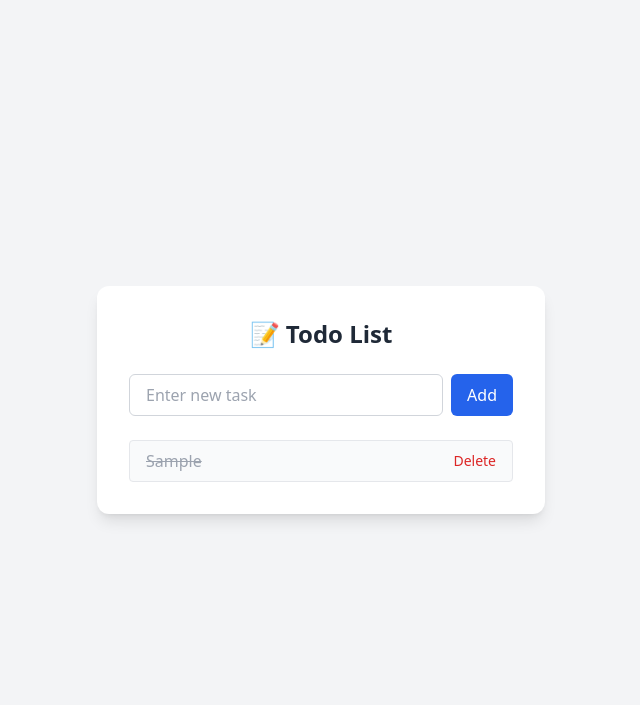
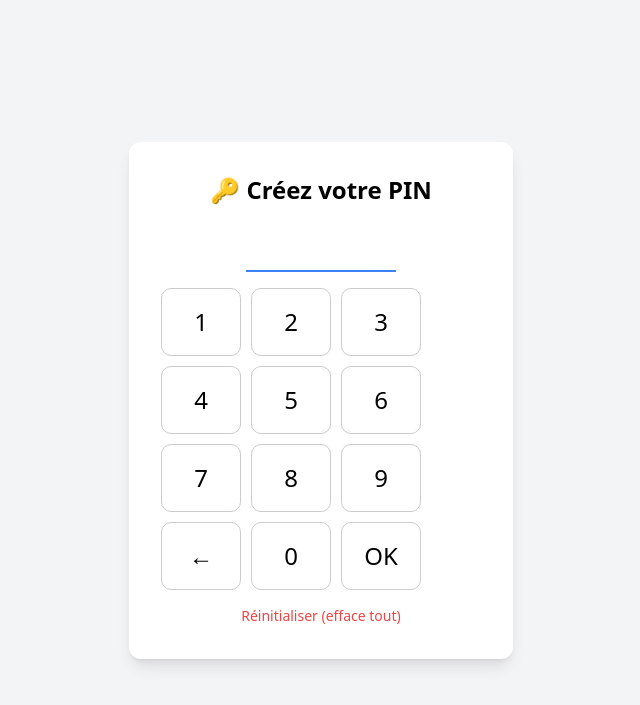
Before and after one commit to medAitBen/TodoList, a PHP site: page / in a window 1280 px wide. Shown: the top 705 px of the page, without its empty margins (319-959 px from the left). Run offline with PHP 8.4, Linux system fonts and the light colour scheme; tables that the repository leaves empty or names only in its code hold one stand-in row (values such as "Sample post"); some libraries are stand-ins or nearby versions.

Commit message:
Refactor database connection and enhance task management features with PIN protection

```diff
--- a/index.php
+++ b/index.php
@@ -1,83 +1,191 @@
 <?php
-$conn = new mysqli("localhost","root","","todolist");
-if(!$conn){
-    die("connection failed". $conn->connect_error);
-}
-if(isset($_POST["addtask"])){
-  $task= $_POST["task"];
-  $conn->query("INSERT INTO tasks(task) VALUES('$task')");
-  header("location: index.php");
+// Connexion
+$host = 'localhost';
+$user = 'todolist';
+$pass = '3c5k76bpHW3LWJKz';
+$name = 'todolist';
+$conn = new mysqli($host, $user, $pass, $name);
+if ($conn->connect_error) { die('Connection failed: ' . htmlspecialchars($conn->connect_error)); }
+$conn->set_charset('utf8mb4');
+
+// Device ID
+$device_id = $_COOKIE['device_id'] ?? '';
+if (!$device_id) {
+    $device_id = bin2hex(random_bytes(16));
+    setcookie('device_id', $device_id, time() + 31536000, '/', '', false, true);
 }
 
-if(isset($_GET["delete"])){
-    $id= $_GET["delete"];
-    $conn->query(" DELETE FROM tasks WHERE id = '$id' ");
-    header("location: index.php");
+// Reset complet
+if (isset($_GET['reset']) && $_GET['reset'] === '1') {
+    $stmt = $conn->prepare("DELETE FROM tasks WHERE device_id = ?");
+    $stmt->bind_param("s", $device_id);
+    $stmt->execute();
+    $stmt->close();
+    setcookie('device_id', '', time() - 3600, '/');
+    header("Location: index.php");
+    exit;
 }
 
-if(isset($_GET["complete"])){
-    $id= $_GET["complete"];
-    $conn->query(" UPDATE tasks SET status = 'completed' WHERE id = '$id' ");
-    header("location: index.php");
+// Ajouter
+if (isset($_POST["addtask"])) {
+    $task = trim($_POST["task"] ?? '');
+    if ($task !== '') {
+        $stmt = $conn->prepare("INSERT INTO tasks (task, device_id) VALUES (?, ?)");
+        $stmt->bind_param("ss", $task, $device_id);
+        $stmt->execute();
+        $stmt->close();
+    }
+    header("Location: index.php");
+    exit;
 }
 
-$result= $conn->query("SELECT * FROM tasks ORDER BY id DESC");
+// Supprimer
+if (isset($_GET["delete"])) {
+    $id = (int) $_GET["delete"];
+    $stmt = $conn->prepare("DELETE FROM tasks WHERE id = ? AND device_id = ?");
+    $stmt->bind_param("is", $id, $device_id);
+    $stmt->execute();
+    $stmt->close();
+    header("Location: index.php");
+    exit;
+}
+
+// Compléter
+if (isset($_GET["complete"])) {
+    $id = (int) $_GET["complete"];
+    $stmt = $conn->prepare("UPDATE tasks SET status = 'completed' WHERE id = ? AND device_id = ?");
+    $stmt->bind_param("is", $id, $device_id);
+    $stmt->execute();
+    $stmt->close();
+    header("Location: index.php");
+    exit;
+}
+
+// Récupération
+$stmt = $conn->prepare("SELECT id, task, status FROM tasks WHERE device_id = ? ORDER BY id DESC");
+$stmt->bind_param("s", $device_id);
+$stmt->execute();
+$result = $stmt->get_result();
+$stmt->close();
 ?>
-
 <!DOCTYPE html>
 <html lang="en">
 <head>
-    <meta charset="UTF-8">
-    <meta name="viewport" content="width=device-width, initial-scale=1.0">
-    <title>To-Do List</title>
+<meta charset="UTF-8" />
+<meta name="viewport" content="width=device-width, initial-scale=1.0"/>
+<title>To-Do List - PIN Lock</title>
 <script src="https://cdn.tailwindcss.com"></script>
+<style>
+  .pin-input { letter-spacing: 10px; font-size: 2rem; text-align: center; background: transparent; border: none; border-bottom: 2px solid #3b82f6; outline: none; color: #3b82f6; width: 150px; }
+  .pin-pad { display: grid; grid-template-columns: repeat(3, 80px); gap: 10px; margin-top: 20px; }
+  .pin-btn { background: white; border: 1px solid #ccc; font-size: 1.5rem; padding: 15px; border-radius: 10px; cursor: pointer; transition: 0.2s; }
+  .pin-btn:hover { background: #f3f4f6; }
+</style>
 </head>
 <body class="bg-gray-100 min-h-screen flex items-center justify-center">
 
-    <div class="bg-white shadow-lg rounded-xl p-8 w-full max-w-md">
+<!-- Écran PIN -->
+<div id="pin-screen" class="bg-white shadow-lg rounded-xl p-8 w-full max-w-sm text-center" style="display:none">
+  <h1 class="text-2xl font-bold mb-4" id="pin-title">🔑 Créez votre PIN</h1>
+  <input id="pin-input" class="pin-input" type="password" maxlength="6" placeholder=""/>
+  <div class="pin-pad mt-4" id="pin-pad"></div>
+  <button id="reset-btn" class="mt-4 text-sm text-red-500 hover:underline">Réinitialiser (efface tout)</button>
+</div>
+
+<!-- Todo List -->
+<div id="todo-app" class="bg-white shadow-lg rounded-xl p-8 w-full max-w-md" style="display:none">
   <h1 class="text-2xl font-bold text-center text-gray-800 mb-6">📝 Todo List</h1>
-
   <form action="index.php" method="post" class="flex gap-2">
-            <input
-                type="text"
-                name="task"
-                placeholder="Enter new task"
-                class="flex-1 px-4 py-2 border border-gray-300 rounded-md focus:outline-none focus:ring-2 focus:ring-blue-500"
-                required
-            >
-            <button
-                type="submit"
-                name="addtask"
-                class="bg-blue-600 text-white px-4 py-2 rounded-md hover:bg-blue-700 transition"
-            >
-                Add
-            </button>
+    <input type="text" name="task" placeholder="Enter new task"
+      class="flex-1 px-4 py-2 border border-gray-300 rounded-md focus:outline-none focus:ring-2 focus:ring-blue-500" required/>
+    <button type="submit" name="addtask"
+      class="bg-blue-600 text-white px-4 py-2 rounded-md hover:bg-blue-700 transition">Add</button>
   </form>
-
-        <!-- Here you can display the list of tasks -->
   <ul class="mt-6 space-y-2">
-    <?php while($row = $result->fetch_assoc()): ?>
-        <?php
-            $isCompleted = $row["status"] === "completed";
-            $taskClass = $isCompleted ? "line-through text-gray-400" : "text-gray-800";
-        ?>
-
+    <?php while ($row = $result->fetch_assoc()): ?>
+      <?php $isCompleted = $row["status"] === "completed"; ?>
       <li class="bg-gray-50 px-4 py-2 rounded border border-gray-200 flex justify-between items-center">
-            <span class="font-medium <?php echo $taskClass; ?>">
-                <?php echo htmlspecialchars($row["task"]); ?>
+        <span class="font-medium <?= $isCompleted ? "line-through text-gray-400" : "text-gray-800" ?>">
+          <?= htmlspecialchars($row["task"], ENT_QUOTES, 'UTF-8') ?>
         </span>
         <div class="flex gap-2 text-sm">
           <?php if (!$isCompleted): ?>
-                    <a href="index.php?complete=<?php echo $row['id']; ?>" class="text-green-600 hover:underline">Complete</a>
+            <a href="index.php?complete=<?= (int)$row['id'] ?>" class="text-green-600 hover:underline">Complete</a>
           <?php endif; ?>
-                <a href="index.php?delete=<?php echo $row['id']; ?>" class="text-red-600 hover:underline">Delete</a>
+          <a href="index.php?delete=<?= (int)$row['id'] ?>" class="text-red-600 hover:underline">Delete</a>
         </div>
       </li>
     <?php endwhile; ?>
   </ul>
-
-
 </div>
 
+<script>
+const padContainer = document.getElementById('pin-pad');
+const numbers = [1,2,3,4,5,6,7,8,9,'←',0,'OK'];
+numbers.forEach(num => {
+  const btn = document.createElement('button');
+  btn.className = 'pin-btn';
+  btn.textContent = num;
+  btn.type = 'button';
+  btn.onclick = () => handlePad(num);
+  padContainer.appendChild(btn);
+});
+
+const pinInput = document.getElementById('pin-input');
+const resetBtn = document.getElementById('reset-btn');
+const todoApp = document.getElementById('todo-app');
+const pinScreen = document.getElementById('pin-screen');
+const pinTitle = document.getElementById('pin-title');
+
+function handlePad(num) {
+  if (num === '←') {
+    pinInput.value = pinInput.value.slice(0, -1);
+  } else if (num === 'OK') {
+    verifyPin();
+  } else {
+    if (pinInput.value.length < 6) pinInput.value += num;
+  }
+}
+
+function verifyPin() {
+  const storedPin = localStorage.getItem('todo_pin');
+  if (!storedPin) {
+    localStorage.setItem('todo_pin', pinInput.value);
+    sessionStorage.setItem('unlocked', '1');
+    showTodo();
+  } else if (storedPin === pinInput.value) {
+    sessionStorage.setItem('unlocked', '1');
+    showTodo();
+  } else {
+    alert("PIN incorrect");
+  }
+  pinInput.value = '';
+}
+
+function showTodo() {
+  pinScreen.style.display = 'none';
+  todoApp.style.display = 'block';
+}
+
+resetBtn.onclick = () => {
+  if (confirm("Réinitialiser : toutes vos tâches seront effacées. Continuer ?")) {
+    localStorage.removeItem('todo_pin');
+    sessionStorage.removeItem('unlocked');
+    window.location.href = "?reset=1";
+  }
+};
+
+// Affichage au chargement
+if (sessionStorage.getItem('unlocked') === '1') {
+  showTodo();
+} else {
+  pinScreen.style.display = 'block';
+  if (!localStorage.getItem('todo_pin')) {
+    pinTitle.textContent = "🔑 Créez votre PIN";
+  } else {
+    pinTitle.textContent = "🔒 Entrez votre PIN";
+  }
+}
+</script>
 </body>
 </html>
```
Lines whose indentation alone changed are shown as unchanged.
